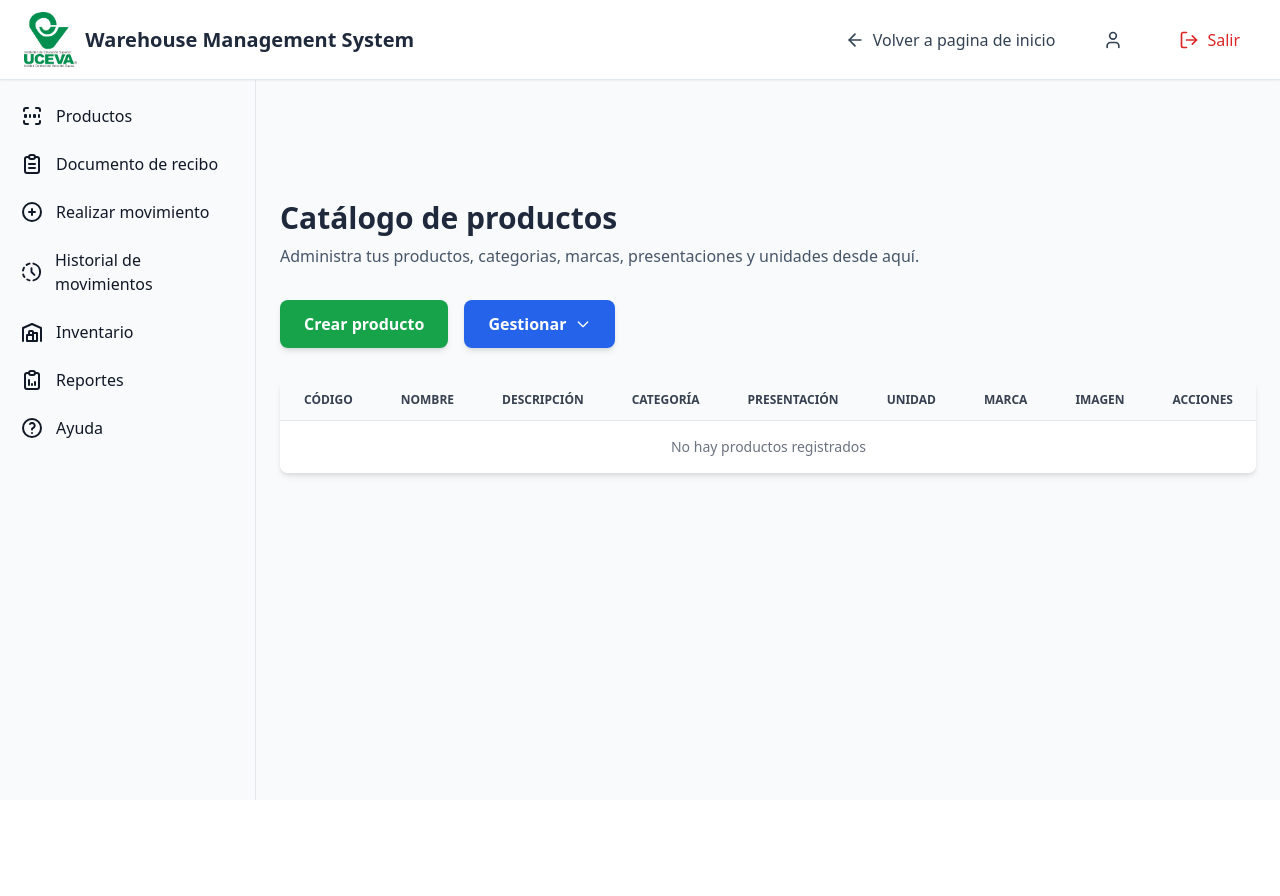
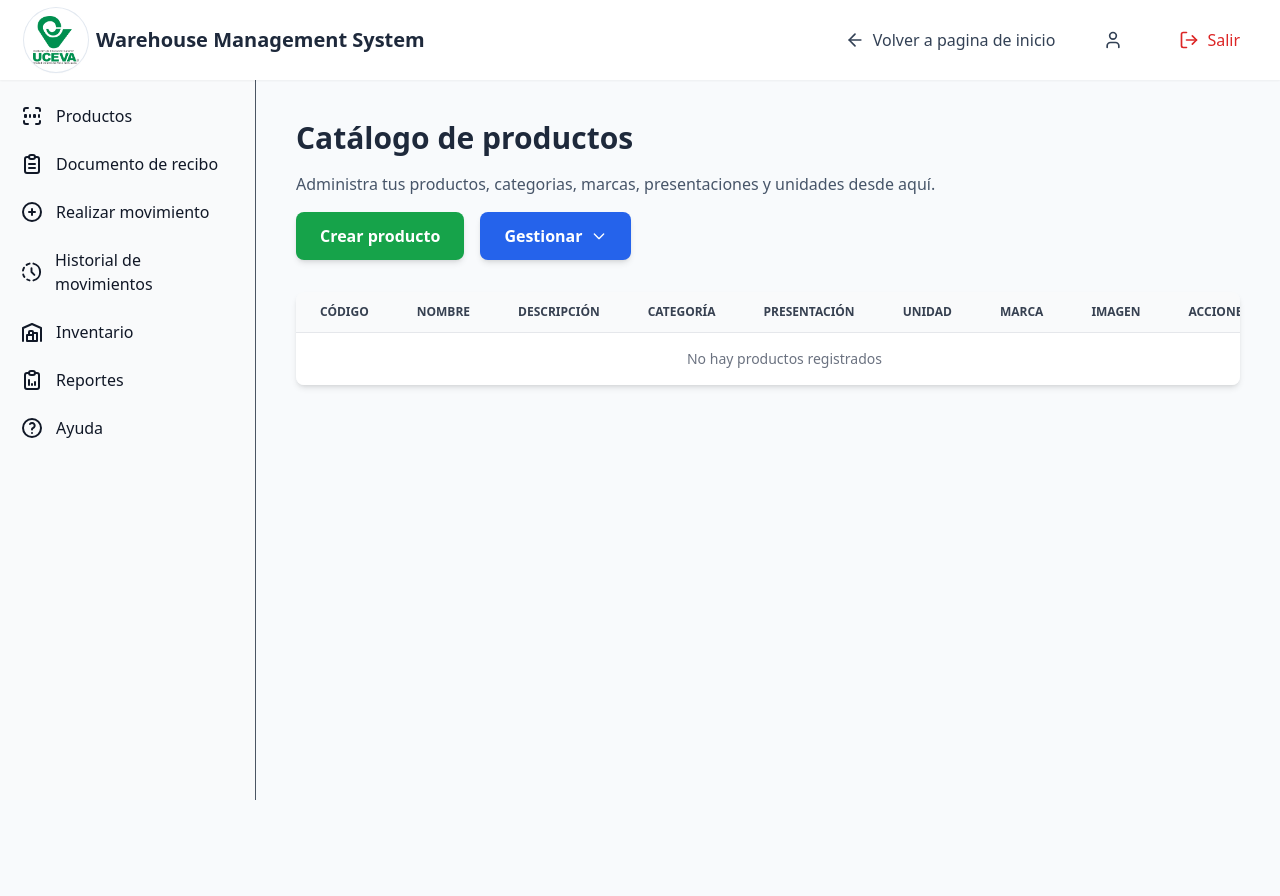
Before and after one commit to juansalgado12/wms, a Flask app: template wmsr/templates/productos/catalogo.html in a window 1280 px wide. Before the commit the page ends 800 px from the top, so only its background shows below. Run offline with Flask 3, Linux system fonts and the light colour scheme; the template is opened without the code that fills it, so the values that code supplies are empty; some libraries are stand-ins or nearby versions.

Commit message:
Se mejoró la estructura y el estilo del catálogo de productos, ajustando la presentación y añadiendo clases para una mejora visual. Se implementaron estilos oscuros.

```diff
--- a/wmsr/templates/layouts/base.html
+++ b/wmsr/templates/layouts/base.html
@@ -6,19 +6,21 @@
     <title>{% block title %}WMS Pro - Panel Principal{% endblock %}</title>
     <script src="https://cdn.tailwindcss.com"></script>
 </head>
-<body class="min-h-screen bg-slate-50">
+<body class="min-h-screen bg-slate-50 dark:bg-gray-900 transition-colors duration-300">
   <!-- Barra de Navegación Superior (altura fija, aumentada ligeramente) -->
-  <nav class="bg-white border-b border-slate-200 sticky top-0 z-50 shadow-sm h-20 mb-4">
+  <nav class="bg-white dark:bg-gray-800 border-slate-200 sticky top-0 z-50 shadow-sm h-20 mb-4">
         <div class="w-full px-6 h-full flex items-center">
             <div class="flex items-center justify-between w-full">
         <a href="{{ url_for('home.almacen') }}" class="flex items-center gap-2 hover:opacity-80 transition-opacity">
           <!-- Ajustado: logo un poco más grande y mantiene proporción dentro de h-20 -->
-          <img src="{{ url_for('static', filename='img/logo_uceva.png') }}" alt="logo" class="h-14 w-auto object-contain">
-          <span class="text-xl font-bold text-slate-800">Warehouse Management System</span>
+        <div class="h-16 w-16 rounded-full bg-white ring-1 ring-slate-200 overflow-hidden flex items-center justify-center shadow-sm">
+            <img src="{{ url_for('static', filename='img/logo_uceva.png') }}" alt="logo" class="h-12 w-auto object-contain">
+        </div>
+          <span class="text-xl font-bold text-slate-800 dark:text-white">Warehouse Management System</span>
         </a>
                 <div class="flex items-center gap-4">
                     <a href="{{url_for('home.welcome')}}"
-                        class="hidden sm:flex items-center gap-2 px-4 py-2 text-slate-700 rounded-lg hover:bg-yellow-100 transition-all group">
+                        class="hidden sm:flex items-center gap-2 px-4 py-2 text-slate-700 rounded-lg hover:bg-yellow-100 transition-all group dark:text-white dark:hover:bg-gray-700">
                         <svg xmlns="http://www.w3.org/2000/svg" width="20" height="20" viewBox="0 0 24 24" fill="none"
                             stroke="currentColor" stroke-width="2" stroke-linecap="round" stroke-linejoin="round"
                             class="transform scale-x-[-1] group-hover:-translate-x-1 transition-transform">
@@ -28,14 +30,14 @@
                         Volver a pagina de inicio
                     </a>
 
-                    <a href="{{url_for('auth.perfil', user_id=g.user.usu_id)}}" class="flex items-center gap-2 px-4 py-2 text-slate-700 hover:bg-slate-100 rounded-lg transition-colors">
+                    <a href="{{url_for('auth.perfil', user_id=g.user.usu_id)}}" class="flex items-center gap-2 px-4 py-2 text-slate-700 hover:bg-slate-100 rounded-lg transition-colors dark:text-white dark:hover:bg-gray-700">
                         <svg xmlns="http://www.w3.org/2000/svg" width="20" height="20" viewBox="0 0 24 24" fill="none" stroke="currentColor" stroke-width="2" stroke-linecap="round" stroke-linejoin="round">
                             <path d="M19 21v-2a4 4 0 0 0-4-4H9a4 4 0 0 0-4 4v2"></path>
                             <circle cx="12" cy="7" r="4"></circle>
                         </svg>
                         <p class="font-medium">{{g.user.usu_nombre}}</p>
                     </a>
-                    <a href="{{url_for('auth.logout')}}" class="flex items-center gap-2 px-4 py-2 text-red-600 hover:bg-red-50 rounded-lg transition-colors">
+                    <a href="{{url_for('auth.logout')}}" class="flex items-center gap-2 px-4 py-2 text-red-600 hover:bg-red-50 rounded-lg transition-colors dark:hover:bg-gray-700">
                         <svg xmlns="http://www.w3.org/2000/svg" width="20" height="20" viewBox="0 0 24 24" fill="none" stroke="currentColor" stroke-width="2" stroke-linecap="round" stroke-linejoin="round">
                             <path d="M9 21H5a2 2 0 0 1-2-2V5a2 2 0 0 1 2-2h4"></path>
                             <polyline points="16 17 21 12 16 7"></polyline>
@@ -49,55 +51,55 @@
     </nav>
 
   <!-- Sidebar fija (debajo de la nav). Oculta en pantallas pequeñas -->
-  <aside id="logo-sidebar" class="fixed top-20 left-0 z-40 w-64 h-[calc(100vh-5rem)] bg-gray-50 border-r border-gray-200 overflow-y-auto hidden md:block">
-      <div class="h-full px-3 py-4">
+  <aside id="logo-sidebar" class="fixed top-20 left-0 z-40 w-64 h-[calc(100vh-5rem)] bg-gray-50 border-r border-gray-600 overflow-y-auto hidden md:block">
+      <div class="h-full px-3 py-4 bg-gray-50 dark:bg-gray-800">
 
         {# Reemplaza los endpoints en url_for por los que uses en tu app Flask #}
         <ul class="space-y-2 font-medium">
             <li>
-                <a href="{{url_for('productos.catalogo')}}" class="flex items-center p-2 text-gray-900 rounded-lg hover:bg-gray-100">
+                <a href="{{url_for('productos.catalogo')}}" class="flex items-center p-2 text-gray-900 dark:text-white rounded-lg hover:bg-gray-100 dark:hover:bg-gray-700">
                     <svg xmlns="http://www.w3.org/2000/svg" width="24" height="24" viewBox="0 0 24 24" fill="none" stroke="currentColor" stroke-width="2" stroke-linecap="round" stroke-linejoin="round" class="icon icon-tabler icons-tabler-outline icon-tabler-barcode"><path stroke="none" d="M0 0h24v24H0z" fill="none"/><path d="M4 7v-1a2 2 0 0 1 2 -2h2" /><path d="M4 17v1a2 2 0 0 0 2 2h2" /><path d="M16 4h2a2 2 0 0 1 2 2v1" /><path d="M16 20h2a2 2 0 0 0 2 -2v-1" /><path d="M5 11h1v2h-1z" /><path d="M10 11l0 2" /><path d="M14 11h1v2h-1z" /><path d="M19 11l0 2" /></svg>
                     <span class="ms-3">Productos</span>
                 </a>
             </li>
 
             <li>
-                <a href="#" class="flex items-center p-2 text-gray-900 rounded-lg hover:bg-gray-100">
+                <a href="#" class="flex items-center p-2 text-gray-900 dark:text-white rounded-lg hover:bg-gray-100 dark:hover:bg-gray-700">
                     <svg xmlns="http://www.w3.org/2000/svg" width="24" height="24" viewBox="0 0 24 24" fill="none" stroke="currentColor" stroke-width="2" stroke-linecap="round" stroke-linejoin="round" class="icon icon-tabler icons-tabler-outline icon-tabler-clipboard-text"><path stroke="none" d="M0 0h24v24H0z" fill="none"/><path d="M9 5h-2a2 2 0 0 0 -2 2v12a2 2 0 0 0 2 2h10a2 2 0 0 0 2 -2v-12a2 2 0 0 0 -2 -2h-2" /><path d="M9 3m0 2a2 2 0 0 1 2 -2h2a2 2 0 0 1 2 2v0a2 2 0 0 1 -2 2h-2a2 2 0 0 1 -2 -2z" /><path d="M9 12h6" /><path d="M9 16h6" /></svg>
                     <span class="ms-3">Documento de recibo</span>
                 </a>
             </li>
 
             <li>
-                <a href="#" class="flex items-center p-2 text-gray-900 rounded-lg hover:bg-gray-100">
+                <a href="#" class="flex items-center p-2 text-gray-900 dark:text-white rounded-lg hover:bg-gray-100 dark:hover:bg-gray-700">
                     <svg xmlns="http://www.w3.org/2000/svg" width="24" height="24" viewBox="0 0 24 24" fill="none" stroke="currentColor" stroke-width="2" stroke-linecap="round" stroke-linejoin="round" class="icon icon-tabler icons-tabler-outline icon-tabler-circle-plus"><path stroke="none" d="M0 0h24v24H0z" fill="none"/><path d="M3 12a9 9 0 1 0 18 0a9 9 0 0 0 -18 0" /><path d="M9 12h6" /><path d="M12 9v6" /></svg>
                     <span class="ms-3">Realizar movimiento</span>
                 </a>
             </li>
 
             <li>
-                <a href="#" class="flex items-center p-2 text-gray-900 rounded-lg hover:bg-gray-100">
+                <a href="#" class="flex items-center p-2 text-gray-900 dark:text-white rounded-lg hover:bg-gray-100 dark:hover:bg-gray-700">
                     <svg xmlns="http://www.w3.org/2000/svg" width="24" height="24" viewBox="0 0 24 24" fill="none" stroke="currentColor" stroke-width="2" stroke-linecap="round" stroke-linejoin="round" class="icon icon-tabler icons-tabler-outline icon-tabler-history-toggle"><path stroke="none" d="M0 0h24v24H0z" fill="none"/><path d="M10 20.777a8.942 8.942 0 0 1 -2.48 -.969" /><path d="M14 3.223a9.003 9.003 0 0 1 0 17.554" /><path d="M4.579 17.093a8.961 8.961 0 0 1 -1.227 -2.592" /><path d="M3.124 10.5c.16 -.95 .468 -1.85 .9 -2.675l.169 -.305" /><path d="M6.907 4.579a8.954 8.954 0 0 1 3.093 -1.356" /><path d="M12 8v4l3 3" /></svg>
                     <span class="ms-3">Historial de movimientos</span>
                 </a>
             </li>
 
             <li>
-                <a href="#" class="flex items-center p-2 text-gray-900 rounded-lg hover:bg-gray-100">
+                <a href="#" class="flex items-center p-2 text-gray-900 dark:text-white rounded-lg hover:bg-gray-100 dark:hover:bg-gray-700">
                     <svg xmlns="http://www.w3.org/2000/svg" width="24" height="24" viewBox="0 0 24 24" fill="none" stroke="currentColor" stroke-width="2" stroke-linecap="round" stroke-linejoin="round" class="icon icon-tabler icons-tabler-outline icon-tabler-building-warehouse"><path stroke="none" d="M0 0h24v24H0z" fill="none"/><path d="M3 21v-13l9 -4l9 4v13" /><path d="M13 13h4v8h-10v-6h6" /><path d="M13 21v-9a1 1 0 0 0 -1 -1h-2a1 1 0 0 0 -1 1v3" /></svg>
                     <span class="ms-3">Inventario</span>
                 </a>
             </li>
 
             <li>
-                <a href="#" class="flex items-center p-2 text-gray-900 rounded-lg hover:bg-gray-100">
+                <a href="#" class="flex items-center p-2 text-gray-900 dark:text-white rounded-lg hover:bg-gray-100 dark:hover:bg-gray-700">
                     <svg xmlns="http://www.w3.org/2000/svg" width="24" height="24" viewBox="0 0 24 24" fill="none" stroke="currentColor" stroke-width="2" stroke-linecap="round" stroke-linejoin="round" class="icon icon-tabler icons-tabler-outline icon-tabler-report-analytics"><path stroke="none" d="M0 0h24v24H0z" fill="none"/><path d="M9 5h-2a2 2 0 0 0 -2 2v12a2 2 0 0 0 2 2h10a2 2 0 0 0 2 -2v-12a2 2 0 0 0 -2 -2h-2" /><path d="M9 3m0 2a2 2 0 0 1 2 -2h2a2 2 0 0 1 2 2v0a2 2 0 0 1 -2 2h-2a2 2 0 0 1 -2 -2z" /><path d="M9 17v-5" /><path d="M12 17v-1" /><path d="M15 17v-3" /></svg>
                     <span class="ms-3">Reportes</span>
                 </a>
             </li>
 
             <li>
-                <a href="#" class="flex items-center p-2 text-gray-900 rounded-lg hover:bg-gray-100">
+                <a href="#" class="flex items-center p-2 text-gray-900 dark:text-white rounded-lg hover:bg-gray-100 dark:hover:bg-gray-700">
                     <svg xmlns="http://www.w3.org/2000/svg" width="24" height="24" viewBox="0 0 24 24" fill="none" stroke="currentColor" stroke-width="2" stroke-linecap="round" stroke-linejoin="round" class="icon icon-tabler icons-tabler-outline icon-tabler-help"><path stroke="none" d="M0 0h24v24H0z" fill="none"/><path d="M12 12m-9 0a9 9 0 1 0 18 0a9 9 0 1 0 -18 0" /><path d="M12 17l0 .01" /><path d="M12 13.5a1.5 1.5 0 0 1 1 -1.5a2.6 2.6 0 1 0 -3 -4" /></svg>
                     <span class="ms-3">Ayuda</span>
                 </a>
@@ -106,8 +108,9 @@
       </div>
     </aside>
 
-  <!-- Contenido principal: en pantallas md+ tiene margen izquierdo igual al ancho de la sidebar; siempre debajo de la nav -->
-  <main class="md:ml-64 mt-20 p-6">
+  <!-- Contenido principal -->
+  <main class="md:ml-64 px-6 ">
+    <div class="max-w-7xl mx-auto">
         <!-- Mensajes Flash -->
         <div class="max-w-md mx-auto mt-4 mb-4">
             {% with messages = get_flashed_messages(with_categories=true) %}
@@ -123,6 +126,7 @@
         </div>
 
         {% block content %}{% endblock %}
-    </main>
+    </div>
+  </main>
 </body>
 </html>
--- a/wmsr/templates/productos/catalogo.html
+++ b/wmsr/templates/productos/catalogo.html
@@ -2,11 +2,11 @@
 
 {% block title %}Catálogo de productos - Warehouse Management System{% endblock %}
 {% block content %}
-<div class="mb-8">
-	<h1 class="text-3xl font-bold text-slate-800 mb-2">Catálogo de productos</h1>
-	<p class="text-slate-600">Administra tus productos, categorias, marcas, presentaciones y unidades desde aquí.</p>
+<div class="container w-full h-screen bg-cover size-full px-4 py-6">
+<div class="mb-4">
+	<h1 class="text-3xl font-bold text-slate-800 mb-4 dark:text-white">Catálogo de productos</h1>
+	<p class="text-slate-600 dark:text-gray-300">Administra tus productos, categorias, marcas, presentaciones y unidades desde aquí.</p>
 </div>
-
 <div class="flex flex-wrap gap-4 mb-8">
 	<a href="{{url_for('productos.crear')}}" class="px-6 py-3 bg-green-600 text-white font-semibold rounded-lg hover:bg-green-800 transition-all shadow-md hover:shadow-lg">Crear producto</a>
 	<div class="relative inline-block text-left">
@@ -80,7 +80,7 @@
             <a href="#"
                class="font-medium text-blue-600 dark:text-blue-500 hover:underline">Editar</a>
             <a href="#"
-               class="font-medium text-red-600 dark:text-red-500 hover:underline ms-3">Borrar</a>
+               class="font-medium text-red-600 dark:text-red-500 hover:underline">Borrar</a>
           </td>
         </tr>
         {% endfor %}
@@ -94,5 +94,6 @@
     </tbody>
   </table>
 </div>
+</div>
 
 {% endblock %}
```
